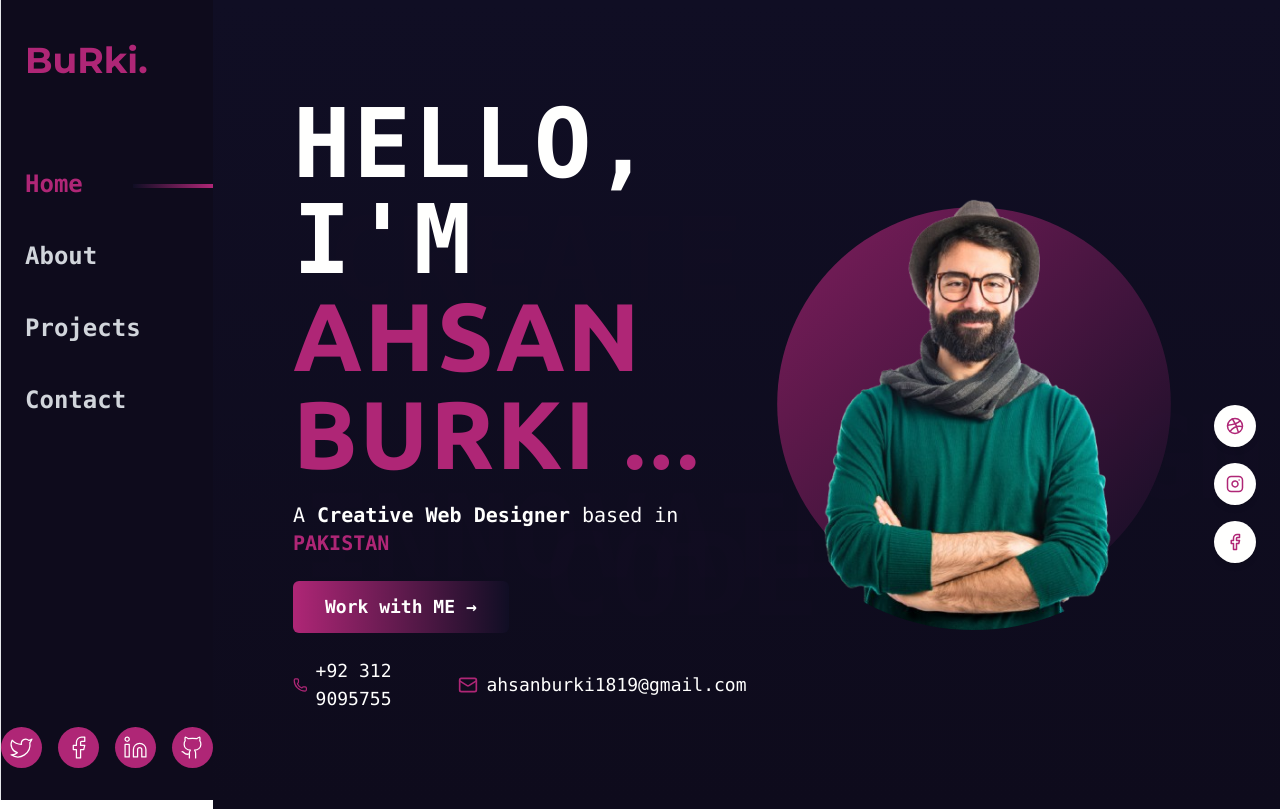
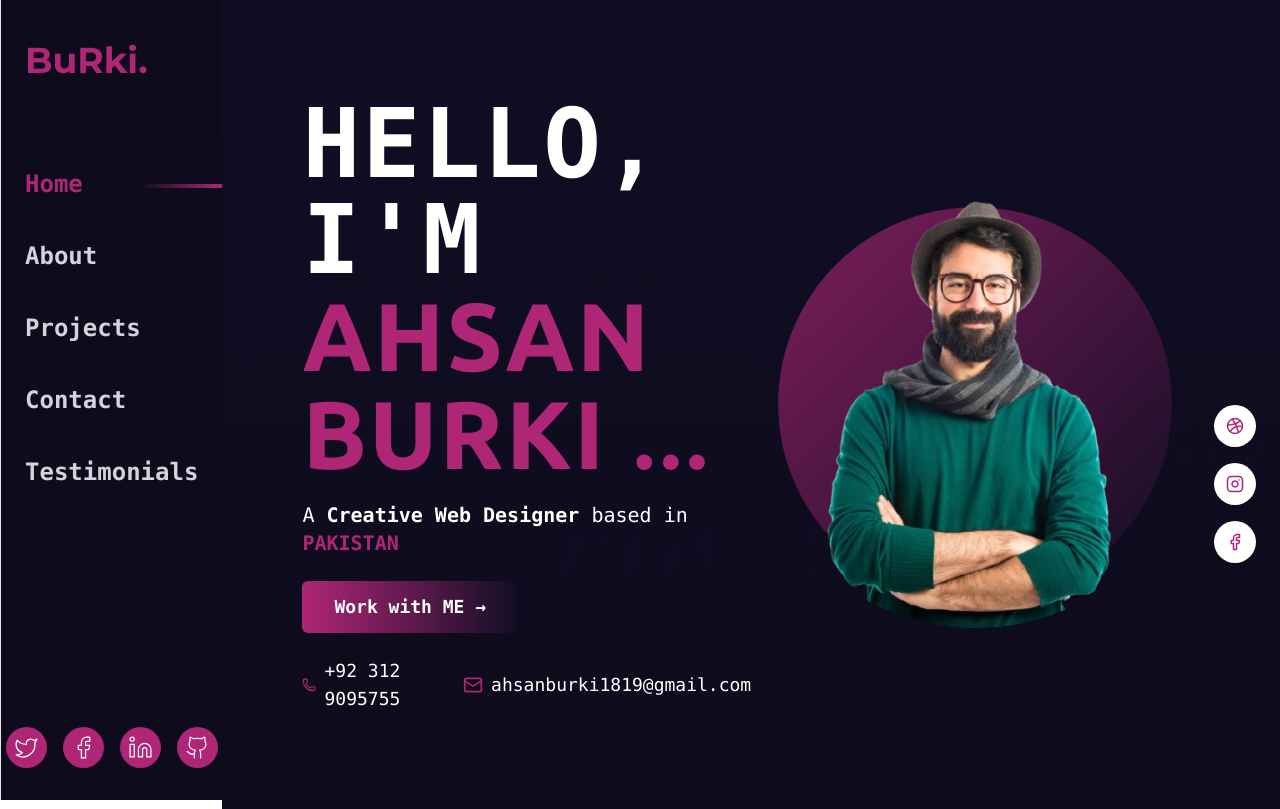
Before and after one commit to Ahsan-Burki2126/Ahsan-Burki, a React (Vite) app: page / in a window 1280 px wide. Built offline with nearby package versions, Linux system fonts and the light colour scheme; a web font is replaced by a local one.

Commit message:
turned off to version 18 of react because of formspree

```diff
--- a/package.json
+++ b/package.json
@@ -14,8 +14,8 @@
     "aos": "^2.3.4",
     "framer-motion": "^12.4.10",
     "lucide-react": "^0.476.0",
-    "react": "^19.0.0",
-    "react-dom": "^19.0.0",
+    "react": "^18.3.1",
+    "react-dom": "^18.3.1",
     "react-hook-form": "^7.54.2",
     "react-icons": "^5.5.0",
     "react-router": "^7.2.0",
--- a/src/App.jsx
+++ b/src/App.jsx
@@ -2,6 +2,7 @@ import Sidebar from "./components/sidebar";
 import Hero from "./Pages/Hero";
 import About from "./Pages/About";
 import Contact from "./Pages/Contact";
+// import Testimonials from "./Pages/Testimonials";
 import Services from "./Pages/Services";
 // import FooterNav from "./components/FooterNav";
 
@@ -22,6 +23,7 @@ function App() {
           <Route path="/services" element={<Services />} />
           <Route path="/contact" element={<Contact />} />
           <Route path="/projects" element={<Projects />} />
+          <Route path="/testimonial" element={<Projects />} />
         </Routes>
         {/* <FooterNav /> */}
       </div>
--- /dev/null
+++ b/src/Pages/Testimonials.jsx
@@ -0,0 +1,125 @@
+import React, { useEffect, useState } from "react";
+import AOS from "aos";
+import "aos/dist/aos.css";
+import { motion } from "framer-motion"; // Import Framer Motion
+import { FaQuoteLeft, FaQuoteRight } from "react-icons/fa";
+import { Swiper, SwiperSlide } from "swiper/react"; // Import Swiper for slider
+import "swiper/css"; // Import Swiper styles
+
+const testimonials = [
+  {
+    id: 1,
+    name: "John Doe",
+    role: "CEO, TechCorp",
+    feedback:
+      "Ahsan's frontend skills are amazing! He transformed our website into a high-performance and visually stunning platform.",
+    image: "https://randomuser.me/api/portraits/men/1.jpg",
+  },
+  {
+    id: 2,
+    name: "Sarah Johnson",
+    role: "UI/UX Designer",
+    feedback:
+      "Working with Ahsan was a game-changer. His animations and interactive UI made our project truly stand out.",
+    image: "https://randomuser.me/api/portraits/women/2.jpg",
+  },
+  {
+    id: 3,
+    name: "Michael Smith",
+    role: "Project Manager",
+    feedback:
+      "Ahsan is a fantastic developer! He is detail-oriented and always delivers beyond expectations. Highly recommended!",
+    image: "https://randomuser.me/api/portraits/men/3.jpg",
+  },
+  {
+    id: 4,
+    name: "Emily Carter",
+    role: "Freelance Client",
+    feedback:
+      "Ahsan brought my ideas to life with his exceptional frontend development skills. The result was simply outstanding!",
+    image: "https://randomuser.me/api/portraits/women/4.jpg",
+  },
+];
+
+const Testimonials = () => {
+  useEffect(() => {
+    AOS.init({
+      duration: 700,
+      once: true,
+    });
+  }, []);
+
+  return (
+    <section className="relative w-screen min-h-screen flex flex-col items-center justify-center bg-gradient-to-b from-blue to-dark-blue text-white px-6 md:px-16 py-12 md:py-20 font-mono overflow-hidden">
+      {/* Background Text for Depth */}
+      {["REVIEWS", "TESTIMONIALS", "FEEDBACK"].map((word, index) => (
+        <motion.div
+          key={index}
+          initial={{ opacity: 0, y: 30 }}
+          animate={{ opacity: [0, 0.1, 0], y: [0, -15, 0] }}
+          transition={{ duration: 6, repeat: Infinity, ease: "easeInOut" }}
+          className="absolute font-extrabold opacity-10 text-[12vw] md:text-[9vw] text-purple"
+          style={{
+            top: `${Math.random() * 80}%`,
+            left: `${Math.random() * 80}%`,
+          }}
+        >
+          {word}
+        </motion.div>
+      ))}
+
+      {/* Section Title */}
+      <motion.h2
+        initial={{ opacity: 0, y: -30 }}
+        animate={{ opacity: 1, y: 0 }}
+        transition={{ duration: 0.8 }}
+        className="text-4xl md:text-6xl font-bold text-center bg-gradient-to-r from-purple to-white bg-clip-text text-transparent"
+      >
+        What <span className="text-purple">Clients Say</span>
+      </motion.h2>
+
+      <p className="text-lg text-gray-300 mt-4 text-center max-w-2xl">
+        Here’s what my clients and colleagues say about my **frontend
+        development** expertise.
+      </p>
+
+      {/* Testimonial Cards Carousel */}
+      <Swiper
+        spaceBetween={30}
+        slidesPerView={1}
+        breakpoints={{
+          640: { slidesPerView: 1 },
+          768: { slidesPerView: 2 },
+          1024: { slidesPerView: 3 },
+        }}
+        loop={true}
+        className="mt-12 w-full max-w-5xl"
+      >
+        {testimonials.map((testimonial) => (
+          <SwiperSlide key={testimonial.id}>
+            <motion.div
+              initial={{ opacity: 0, scale: 0.8 }}
+              animate={{ opacity: 1, scale: 1 }}
+              whileHover={{ scale: 1.05 }}
+              transition={{ duration: 0.3 }}
+              className="bg-gray-900 p-8 rounded-lg shadow-lg cursor-pointer hover:shadow-purple-500 transition-all relative flex flex-col items-center text-center"
+            >
+              <FaQuoteLeft className="text-purple text-3xl absolute top-4 left-4 opacity-50" />
+              <img
+                src={testimonial.image}
+                alt={testimonial.name}
+                className="w-16 h-16 rounded-full border-2 border-purple shadow-md mb-4"
+              />
+              <h3 className="text-lg font-semibold">{testimonial.name}</h3>
+              <p className="text-sm text-gray-400">{testimonial.role}</p>
+              <p className="text-gray-300 mt-4">{testimonial.feedback}</p>
+              <FaQuoteRight className="text-purple text-3xl absolute bottom-4 right-4 opacity-50" />
+            </motion.div>
+          </SwiperSlide>
+        ))}
+      </Swiper>
+    </section>
+  );
+};
+
+export default Testimonials;
--- a/src/data/constants.jsx
+++ b/src/data/constants.jsx
@@ -20,6 +20,11 @@ export const navbarData = [
     title: "Contact",
     link: "/contact",
   },
+  {
+    id: 5,
+    title: "Testimonials",
+    link: "/testimonials",
+  },
 ];
 
 export default navbarData;
```
Also changed, not shown: 1 other file (tests, documents, lock files or other folders).
